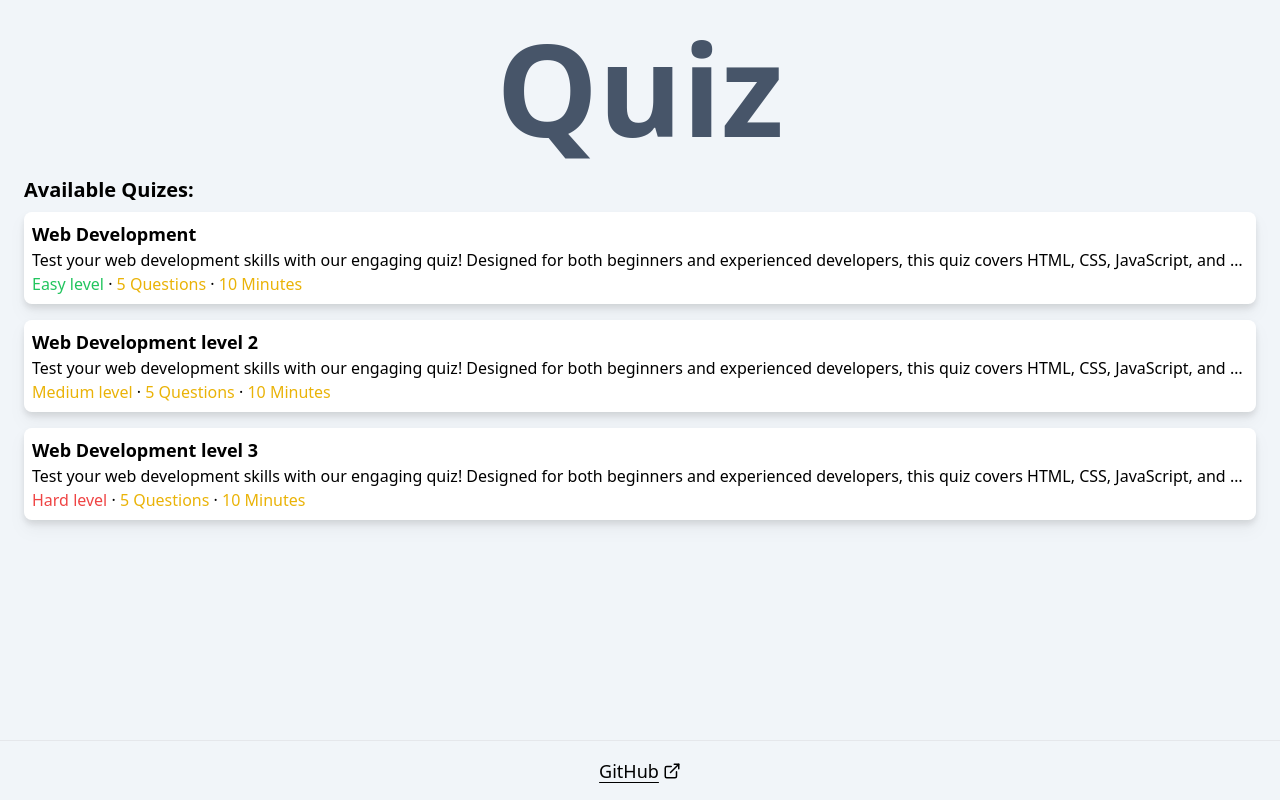
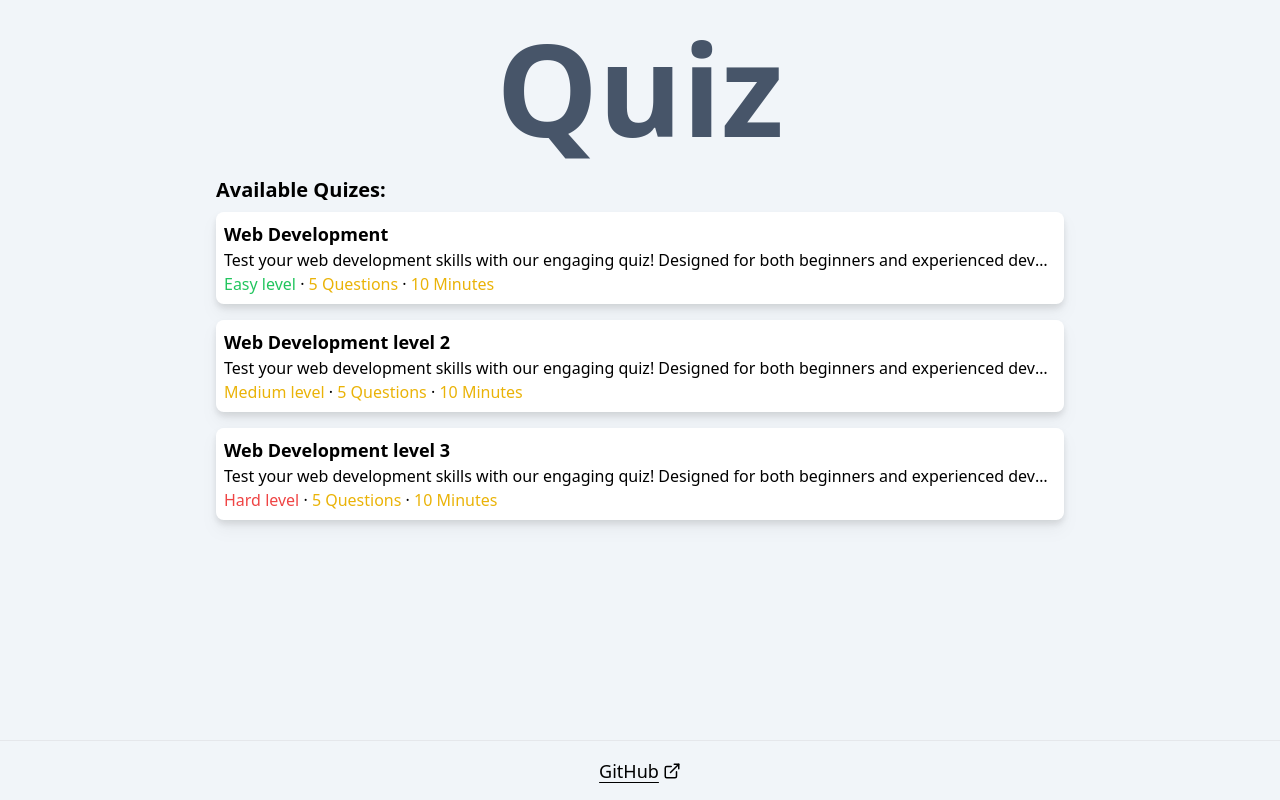
Before and after one commit to Rrhul0/quiz-app, a Next.js app: page / in a window 1280 px wide. Built offline with nearby package versions, Linux system fonts and the light colour scheme.

Commit message:
added padding to options for large screens

```diff
--- a/pages/index.tsx
+++ b/pages/index.tsx
@@ -7,8 +7,8 @@ export default function Home() {
         <>
             <main className='relative h-[calc(100vh-60px)] w-screen p-6'>
                 <h1 className='pb-6 text-center text-9xl font-extrabold text-slate-600'>Quiz</h1>
-                <h3 className='pb-2 text-xl font-semibold'>Available Quizes:</h3>
-                <div className='flex flex-col gap-4'>
+                <h3 className='pb-2 text-xl font-semibold sm:px-10 md:px-32 lg:px-48'>Available Quizes:</h3>
+                <div className='flex flex-col gap-4 sm:px-10 md:px-32 lg:px-48'>
                     {Object.values(quizes).map(quiz => (
                         <div key={quiz.id} className='w-full rounded-lg bg-white p-2 drop-shadow-lg'>
                             <Link href={`/${quiz.id}`}>
--- a/pages/quiz.tsx
+++ b/pages/quiz.tsx
@@ -58,7 +58,7 @@ export default function QuizScreen() {
                 <div className='py-2 text-2xl font-semibold'>{question.question}</div>
             </section>
             <section>
-                <div className='flex flex-col gap-5'>
+                <div className='flex flex-col gap-5 sm:px-20 md:px-32 lg:px-48'>
                     {question.options.map((option, index) => (
                         <button
                             onClick={() => answerQuestion(index)}
```
